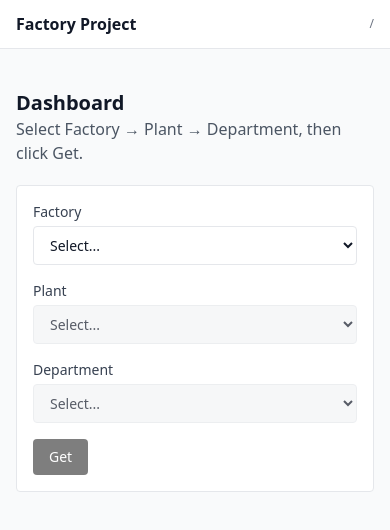
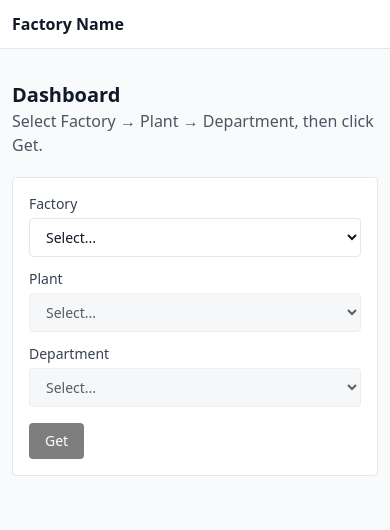
Before and after one commit to Harsha-MR/Factory-UI, a React (Vite) app in the folder factory-ui/: page / in a window 390 px wide. Shown: the top 530 px of the page. Built offline with nearby package versions, Linux system fonts and the light colour scheme.

Commit message:
Media query is added for the dashboard and checked the working status

```diff
--- a/factory-ui/src/components/AppShell.jsx
+++ b/factory-ui/src/components/AppShell.jsx
@@ -1,4 +1,4 @@
-import { Link, Outlet, useLocation } from 'react-router-dom'
+import { Link, Outlet } from 'react-router-dom'
 
 function Crumb({ children, to }) {
   return to ? (
@@ -11,18 +11,16 @@ function Crumb({ children, to }) {
 }
 
 export default function AppShell() {
-  const location = useLocation()
-
   return (
     <div className="min-h-screen bg-gray-50 text-gray-900">
       <header className="border-b bg-white">
-        <div className="mx-auto flex max-w-6xl items-center justify-between px-4 py-3">
-          <div className="font-semibold">Factory Project</div>
-          <div className="text-xs text-gray-500">{location.pathname}</div>
+        <div className="app-container flex items-center justify-between py-3">
+          <div className="font-semibold">Factory Name</div>
+          {/* <div className="text-xs text-gray-500">{location.pathname}</div> */}
         </div>
       </header>
 
-      <main className="mx-auto max-w-6xl px-4 py-6">
+      <main className="app-container py-4 sm:py-6">
         <nav className="mb-4 text-sm">
           {/* <Crumb to="/">Dashboard</Crumb> */}
         </nav>
--- a/factory-ui/src/index.css
+++ b/factory-ui/src/index.css
@@ -5,3 +5,29 @@
 :root {
   color-scheme: light;
 }
+
+@layer components {
+  .app-container {
+    @apply mx-auto w-full px-3 sm:px-4 lg:px-6;
+    max-width: 72rem;
+  }
+}
+
+/* Explicit media queries for wide-screen optimization */
+@media (min-width: 1280px) {
+  .app-container {
+    max-width: 80rem;
+  }
+}
+
+@media (min-width: 1536px) {
+  .app-container {
+    max-width: 96rem;
+  }
+}
+
+@media (min-width: 1920px) {
+  .app-container {
+    max-width: 110rem;
+  }
+}
--- a/factory-ui/src/pages/Dashboard.jsx
+++ b/factory-ui/src/pages/Dashboard.jsx
@@ -196,7 +196,7 @@ export default function Dashboard() {
       </div>
 
       <div className="rounded border bg-white p-4">
-        <div className="grid grid-cols-1 gap-4 md:grid-cols-3">
+        <div className="grid grid-cols-1 gap-3 sm:gap-4 md:grid-cols-3">
           <Select
             label="Factory"
             value={factoryId}
@@ -252,10 +252,13 @@ export default function Dashboard() {
               </div>
             </div>
 
-            <div className="flex items-center gap-3 text-xs text-gray-700">
+            <div className="flex flex-wrap items-center gap-x-3 gap-y-2 text-xs text-gray-700">
               {['RUNNING', 'WARNING', 'DOWN', 'OFFLINE', 'MAINTENANCE'].map(
                 (s) => (
-                  <div key={s} className="flex items-center gap-2">
+                  <div
+                    key={s}
+                    className="flex items-center gap-2 whitespace-nowrap"
+                  >
                     <span
                       className={`h-2.5 w-2.5 rounded-full ${statusColor(s)}`}
                     />
@@ -266,16 +269,18 @@ export default function Dashboard() {
             </div>
           </div>
 
-          <div className="grid grid-cols-1 gap-4 md:grid-cols-2">
+          <div className="grid grid-cols-1 gap-3 sm:grid-cols-2 sm:gap-4 lg:grid-cols-3 2xl:grid-cols-4">
             {deptResult.layout.zones.map((z) => (
-              <div key={z.id} className="rounded border p-3">
-                <div className="mb-2 text-sm font-semibold">{z.name}</div>
+              <div key={z.id} className="rounded border p-3 sm:p-4">
+                <div className="mb-2 text-sm font-semibold sm:text-base">
+                  {z.name}
+                </div>
 
-                <div className="flex flex-wrap gap-2">
+                <div className="flex flex-wrap gap-1.5 sm:gap-2">
                   {z.machines.map((m) => (
                     <div
                       key={m.id}
-                      className={`h-5 w-5 rounded-full ${statusColor(m.status)} ring-1 ring-black/10`}
+                      className={`h-4 w-4 sm:h-5 sm:w-5 lg:h-6 lg:w-6 rounded-full ${statusColor(m.status)} ring-1 ring-black/10`}
                       title={m.updatedAt ? `updatedAt: ${m.updatedAt}` : ''}
                     />
                   ))}
```
